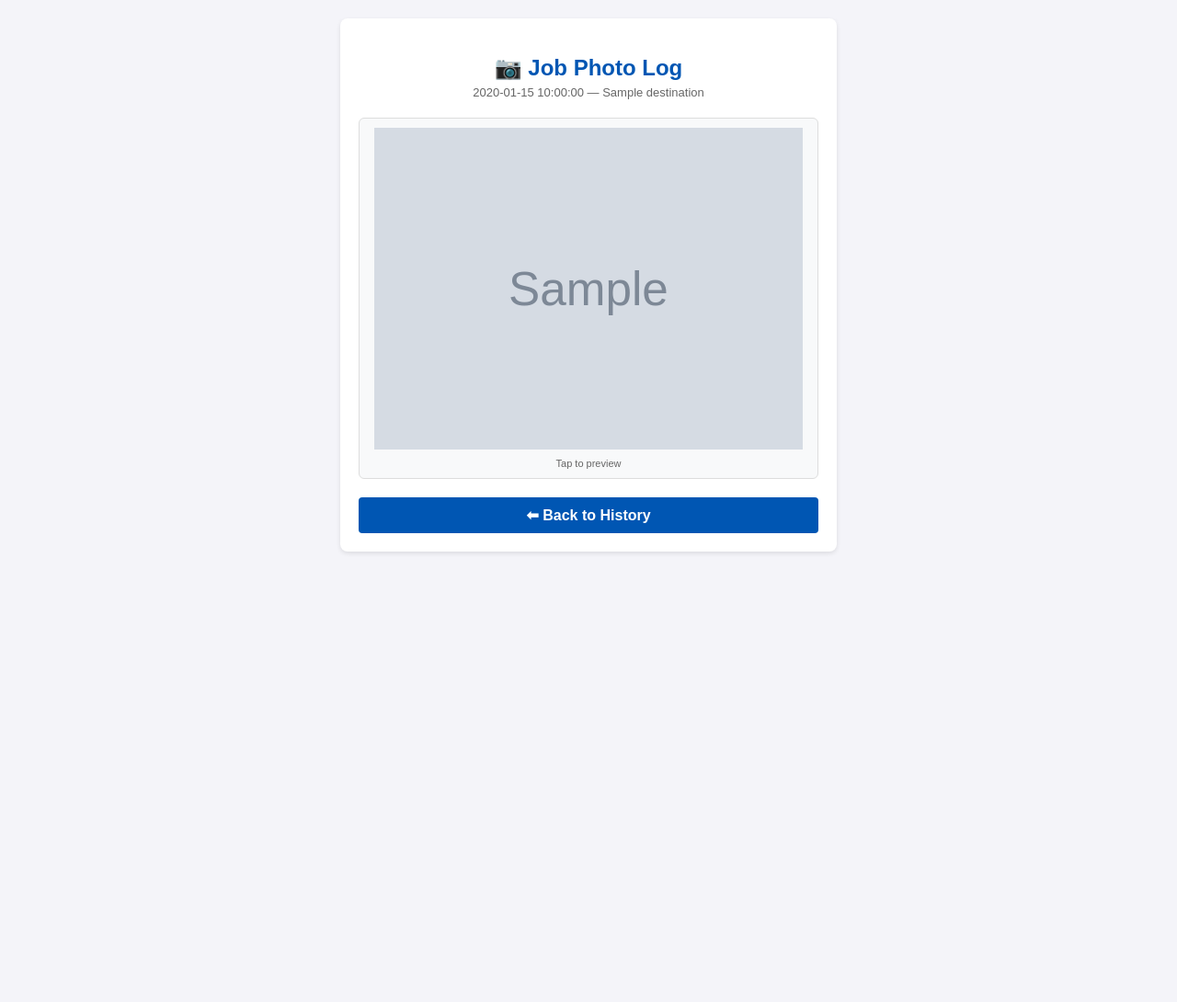
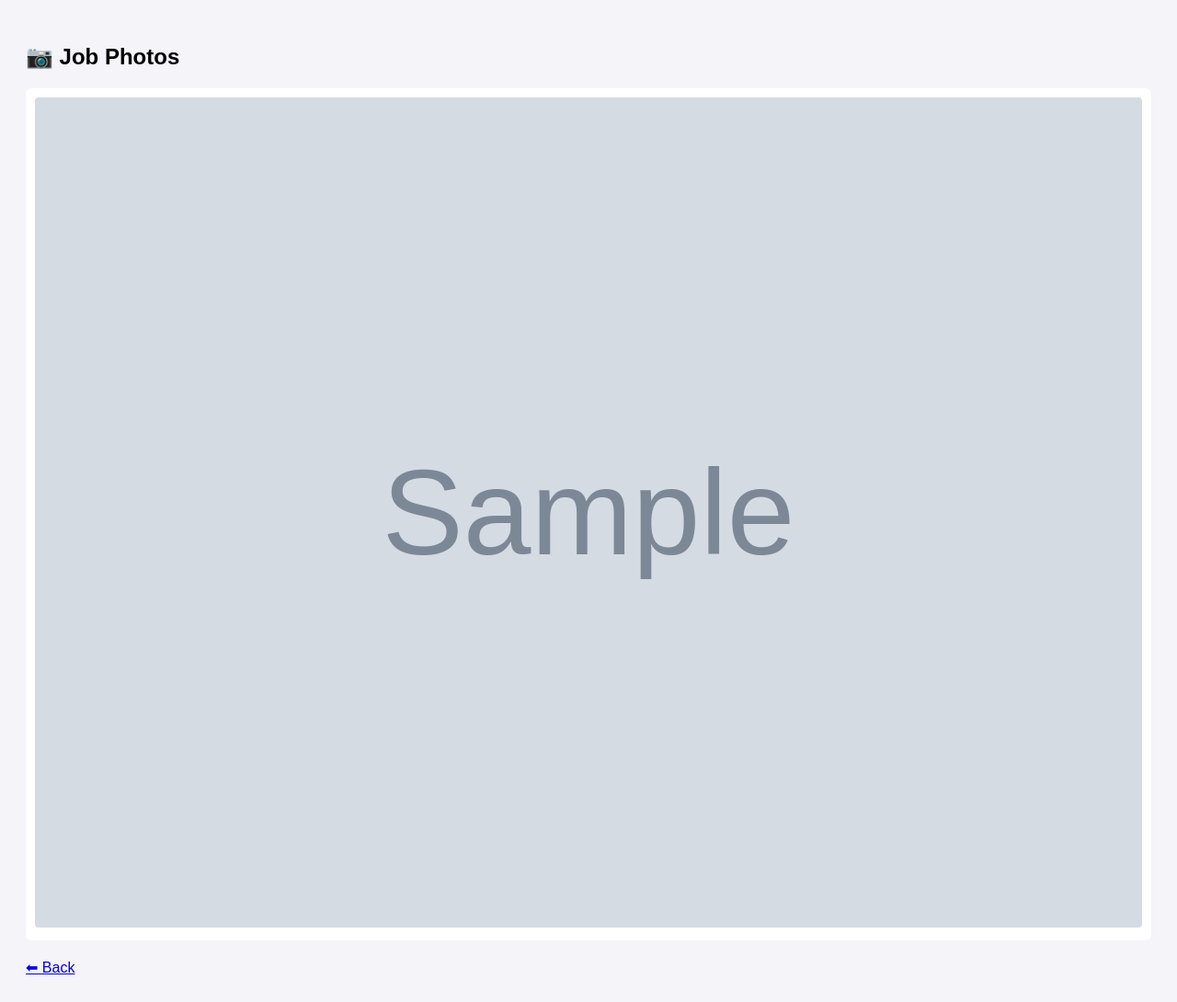
Before and after one commit to jennbonnetta-byte/Pipeline, a Flask app: template templates/job_photos.html in a window 1280 px wide. Shown: the whole page at 92% size. Before the commit the page ends 602 px from the top, so only its background shows below. Run offline with Flask 3, Linux system fonts and the light colour scheme; the template is opened without the code that fills it: most values are stand-ins (such as "Sample title", 1, 10 or a date in 2020); grey boxes marked "Sample" are stand-in pictures.

Commit message:
Switch to Cloudinary permanent storage

```diff
--- a/app.py
+++ b/app.py
@@ -2,12 +2,17 @@ from flask import Flask, render_template, request, redirect, url_for
 import os
 import json
 import re
-import time
+import cloudinary
+import cloudinary.uploader
 
 app = Flask(__name__)
-UPLOAD_FOLDER = 'static/uploads'
-os.makedirs(UPLOAD_FOLDER, exist_ok=True)
-app.config['UPLOAD_FOLDER'] = UPLOAD_FOLDER
+
+# --- PASTE YOUR CLOUDINARY KEYS HERE ---
+cloudinary.config(
+  cloud_name = "zdcnva6y",
+  api_key = "324287761859815",
+  api_secret = "4s2beTrT3cRCVPDiwrWsBQfJhjE"
+)
 
 HISTORY_FILE = 'history.json'
 
@@ -23,36 +28,31 @@ def save_history(job):
     history.insert(0, job)
     with open(HISTORY_FILE, 'w') as f: json.dump(history, f)
 
-def parse_hours(h_str):
-    numbers = re.findall(r"[-+]?\d*\.\d+|\d+", str(h_str))
-    if numbers:
-        return float(numbers[0])
-    return 0.0
-
-def save_uploaded_files(files_list):
-    photos = []
+def upload_to_cloudinary(files_list):
+    urls = []
     for f in files_list:
-        if f and f.filename and f.filename.strip() != '':
-            base, ext = os.path.splitext(f.filename)
-            unique_name = f"{base}_{int(time.time())}_{os.urandom(2).hex()}{ext}"
-            filepath = os.path.join(app.config['UPLOAD_FOLDER'], unique_name)
-            f.save(filepath)
-            photos.append(unique_name)
-    return photos
+        if f and f.filename:
+            try:
+                # Upload to cloud instead of saving locally
+                response = cloudinary.uploader.upload(f)
+                urls.append(response['secure_url'])
+            except Exception as e:
+                print(f"Cloud upload failed: {e}")
+    return urls
 
 @app.route('/', methods=['GET', 'POST'])
 def index():
     if request.method == 'POST':
         # Combined Batch 1 and Batch 2
         all_files = request.files.getlist('photos') + request.files.getlist('photos2')
-        photos = save_uploaded_files(all_files)
+        photo_urls = upload_to_cloudinary(all_files)
         job = {
             'date': request.form.get('date'),
             'hours': request.form.get('hours'),
             'notes': request.form.get('notes'),
             'destination': request.form.get('destination'),
             'materials': request.form.get('materials'),
-            'photos': photos
+            'photos': photo_urls
         }
         save_history(job)
         return redirect(url_for('report'))
@@ -71,15 +71,13 @@ def history():
 @app.route('/weekly')
 def weekly():
     history_data = load_history()
-    total_hours = sum(parse_hours(job.get('hours', 0)) for job in history_data)
-    return render_template('weekly.html', history=history_data, total_hours=total_hours)
+    return render_template('weekly.html', history=history_data, total_hours=sum(float(re.findall(r"[-+]?\d*\.\d+|\d+", str(j.get('hours', 0)))[0] if re.findall(r"[-+]?\d*\.\d+|\d+", str(j.get('hours', 0))) else 0) for j in history_data))
 
 @app.route('/job-photos/<int:index>')
 def job_photos(index):
     history = load_history()
     if 0 <= index < len(history):
-        job = history[index]
-        return render_template('job_photos.html', job=job, index=index)
+        return render_template('job_photos.html', job=history[index])
     return redirect(url_for('history'))
 
 @app.route('/delete/<int:index>', methods=['POST'])
@@ -87,35 +85,22 @@ def delete_job(index):
     history = load_history()
     if 0 <= index < len(history):
         history.pop(index)
-        with open(HISTORY_FILE, 'w') as f:
-            json.dump(history, f)
+        with open(HISTORY_FILE, 'w') as f: json.dump(history, f)
     return redirect(url_for('history'))
 
 @app.route('/edit/<int:index>', methods=['GET', 'POST'])
 def edit_job(index):
     history = load_history()
-    if not (0 <= index < len(history)):
-        return redirect(url_for('history'))
-
+    if not (0 <= index < len(history)): return redirect(url_for('history'))
     job = history[index]
     if request.method == 'POST':
-        job['date'] = request.form.get('date')
-        job['hours'] = request.form.get('hours')
-        job['destination'] = request.form.get('destination')
-        job['notes'] = request.form.get('notes')
-        job['materials'] = request.form.get('materials')
-
-        all_files = request.files.getlist('photos') + request.files.getlist('photos2')
-        new_photos = save_uploaded_files(all_files)
-        if new_photos:
-            job['photos'] = job.get('photos', []) + new_photos
-
+        job.update({k: request.form.get(k) for k in ['date','hours','destination','notes','materials']})
+        new_urls = upload_to_cloudinary(request.files.getlist('photos') + request.files.getlist('photos2'))
+        job['photos'] = job.get('photos', []) + new_urls
         history[index] = job
-        with open(HISTORY_FILE, 'w') as f:
-            json.dump(history, f)
+        with open(HISTORY_FILE, 'w') as f: json.dump(history, f)
         return redirect(url_for('history'))
-
-    return render_template('edit.html', job=job, index=index)
+    return render_template('edit.html', job=job)
 
 if __name__ == '__main__':
     app.run(host='0.0.0.0', port=5000)
--- a/templates/job_photos.html
+++ b/templates/job_photos.html
@@ -1,53 +1,20 @@
 <!DOCTYPE html>
-<html lang="en">
+<html>
 <head>
-    <meta charset="UTF-8">
     <meta name="viewport" content="width=device-width, initial-scale=1.0">
-    <title>PipeLine - Job Photos</title>
     <style>
-        body { font-family: sans-serif; background: #f4f4f9; margin: 0; padding: 20px; color: #333; }
-        .container { max-width: 500px; margin: auto; background: white; padding: 20px; border-radius: 8px; box-shadow: 0 2px 5px rgba(0,0,0,0.1); }
-        h2 { text-align: center; color: #0056b3; margin-bottom: 5px; }
-        .subtitle { text-align: center; color: #666; font-size: 13px; margin-bottom: 20px; }
-        .photo-card { margin-bottom: 20px; text-align: center; background: #f8f9fa; padding: 10px; border-radius: 6px; border: 1px solid #ddd; }
-        .photo-card img { width: 100%; max-height: 350px; object-fit: contain; border-radius: 4px; cursor: pointer; }
-        .tap-hint { font-size: 11px; color: #666; margin-top: 5px; }
-        .back-btn { display: block; text-align: center; background: #0056b3; color: white; padding: 10px; text-decoration: none; border-radius: 4px; font-weight: bold; margin-top: 20px; }
-
-        /* Modal Styles for Preview */
-        #modal { display: none; position: fixed; z-index: 1000; top: 0; left: 0; width: 100%; height: 100%; background: rgba(0,0,0,0.9); justify-content: center; align-items: center; }
-        #modal img { max-width: 95%; max-height: 90%; border-radius: 4px; }
+        body { font-family: sans-serif; padding: 20px; background: #f4f4f9; }
+        .photo-card { margin-bottom: 20px; text-align: center; background: #fff; padding: 10px; border-radius: 6px; }
+        img { width: 100%; border-radius: 4px; cursor: pointer; }
     </style>
 </head>
 <body>
-    <div class="container">
-        <h2>📷 Job Photo Log</h2>
-        <div class="subtitle">{{ job.date }} — {{ job.destination }}</div>
-
-        {% if job.photos %}
-            {% for photo in job.photos %}
-            <div class="photo-card">
-                <img src="{{ url_for('static', filename='uploads/' + photo) }}" alt="Job Photo" onclick="openModal(this.src)">
-                <div class="tap-hint">Tap to preview</div>
-            </div>
-            {% endfor %}
-        {% else %}
-            <p style="text-align: center; color: #666; padding: 30px 0;">No photos attached to this job log.</p>
-        {% endif %}
-
-        <a href="/history" class="back-btn">⬅ Back to History</a>
+    <h2>📷 Job Photos</h2>
+    {% for photo_url in job.photos %}
+    <div class="photo-card">
+        <a href="{{ photo_url }}" target="_blank"><img src="{{ photo_url }}"></a>
     </div>
-
-    <!-- The Modal Overlay -->
-    <div id="modal" onclick="this.style.display='none'">
-        <img id="modal-img" src="">
-    </div>
-
-    <script>
-        function openModal(src) {
-            document.getElementById('modal-img').src = src;
-            document.getElementById('modal').style.display = 'flex';
-        }
-    </script>
+    {% endfor %}
+    <a href="/history">⬅ Back</a>
 </body>
 </html>
```
